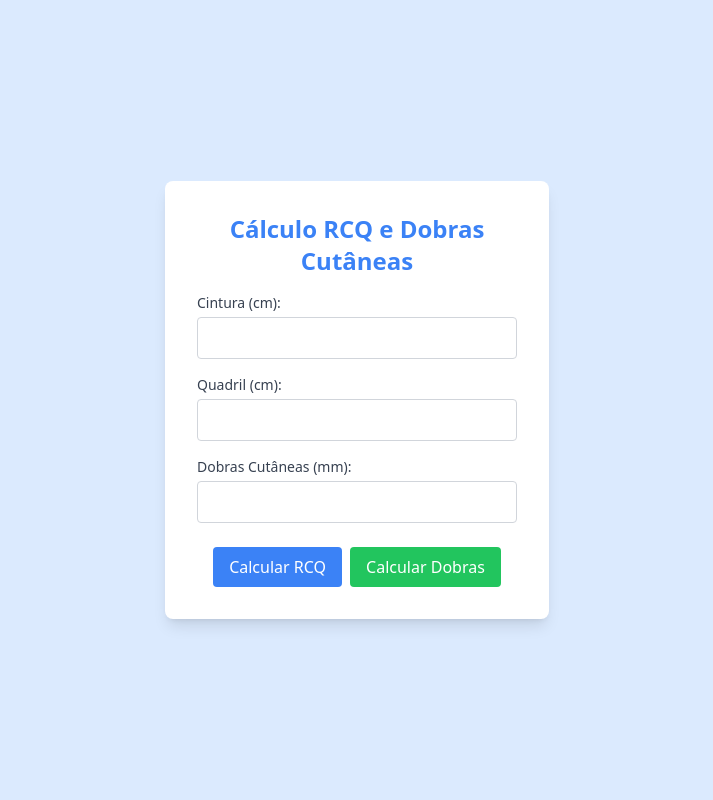
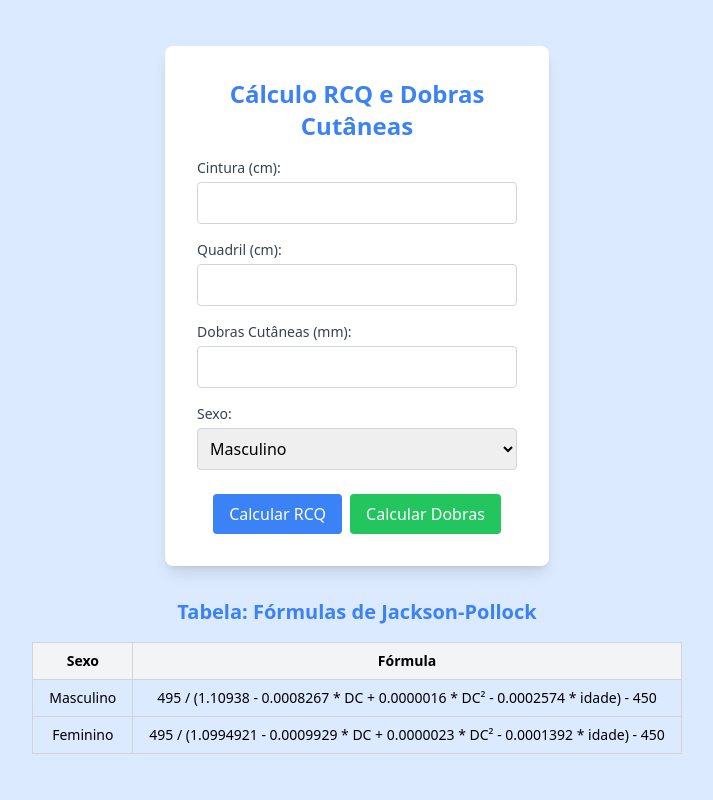
Before and after one commit to alissonsuassuna/app-academia-front, a React (Vite) app in the folder Front-End/: page / in a window 1280 px wide. Shown: the top 800 px of the page, without its empty margins (283-996 px from the left). Built offline with nearby package versions, Linux system fonts and the light colour scheme.

Commit message:
criação de outro componente - TableDataUser

```diff
--- a/Front-End/src/App.jsx
+++ b/Front-End/src/App.jsx
@@ -1,5 +1,5 @@
 import { useState } from 'react'
-import UserDataForm from './pages/UserDataForm'
+import UserDataForm from './pages/UserDataForm' // foi importado o arquivo UserDataForm que está dentro do page
 import PersonalDataForm from './pages/PersonalDataForm'
 import PageTest from './pages/PageTest'
 
--- /dev/null
+++ b/Front-End/src/pages/TableDataUser.jsx
@@ -0,0 +1,29 @@
+import React from "react";
+
+function TableDataUser({ dadosCalculo }) {
+  return (
+    <div className="mt-8">
+      <h2 className="text-xl font-bold text-center text-blue-500 mb-4">
+        Tabela: Fórmulas de Jackson-Pollock
+      </h2>
+      <table className="table-auto w-full border-collapse border border-gray-300 text-sm text-center">
+        <thead>
+          <tr className="bg-gray-100">
+            <th className="border border-gray-300 px-4 py-2">Sexo</th>
+            <th className="border border-gray-300 px-4 py-2">Fórmula</th>
+          </tr>
+        </thead>
+        <tbody>
+          {dadosCalculo.map((item, index) => (
+            <tr key={index}>
+              <td className="border border-gray-300 px-4 py-2">{item.sexo}</td>
+              <td className="border border-gray-300 px-4 py-2">{item.formula}</td>
+            </tr>
+          ))}
+        </tbody>
+      </table>
+    </div>
+  );
+}
+
+export default TableDataUser;
--- a/Front-End/src/pages/UserDataForm.jsx
+++ b/Front-End/src/pages/UserDataForm.jsx
@@ -1,63 +1,137 @@
 import React, { useState } from "react";
+import TableDataUser from "./TableDataUser";
 
 function UserDataForm() {
-  // Estado para armazenar os dados do usuário
-  const [cintura, setCintura] = useState("");
-  const [quadril, setQuadril] = useState("");
-  const [dobras, setDobras] = useState("");
-  const [resultadoRCQ, setResultadoRCQ] = useState(null);
-  const [resultadoDobras, setResultadoDobras] = useState(null);
+  const [formData, setFormData] = useState({
+    cintura: "",
+    quadril: "",
+    dobras: "",
+    sexo: "masculino",
+  });
 
-  // Função para calcular a Relação Cintura-Quadril (RCQ)
+  const [resultados, setResultados] = useState({
+    rcq: null,
+    dobras: null,
+  });
+
+  // Dados para o componente TableDataUser
+  const dadosCalculo = [
+    {
+      sexo: "Masculino",
+      formula:
+        "495 / (1.10938 - 0.0008267 * DC + 0.0000016 * DC² - 0.0002574 * idade) - 450",
+    },
+    {
+      sexo: "Feminino",
+      formula:
+        "495 / (1.0994921 - 0.0009929 * DC + 0.0000023 * DC² - 0.0001392 * idade) - 450",
+    },
+  ];
+
+  // Atualizar os valores do formulário
+  const handleChange = (e) => {
+    const { name, value } = e.target;
+    setFormData((prev) => ({ ...prev, [name]: value }));
+  };
+
+  // Calcular RCQ
   const calcularRCQ = () => {
+    const { cintura, quadril } = formData;
     if (cintura && quadril) {
-      const resultado = (cintura / quadril).toFixed(2);
-      setResultadoRCQ(resultado);
+      const rcq = (cintura / quadril).toFixed(2);
+      setResultados((prev) => ({ ...prev, rcq }));
     }
   };
 
-  // Função para calcular as Dobras Cutâneas
+  // Calcular Dobras Cutâneas com Jackson-Pollock
   const calcularDobras = () => {
+    const { dobras, sexo } = formData;
     if (dobras) {
-      setResultadoDobras(dobras);
+      const dobrasNum = parseFloat(dobras);
+      let gorduraCorporal;
+
+      if (sexo === "masculino") {
+        gorduraCorporal = (
+          495 /
+            (1.10938 -
+              0.0008267 * dobrasNum +
+              0.0000016 * Math.pow(dobrasNum, 2) -
+              0.0002574 * 25) -
+          450
+        ).toFixed(2);
+      } else {
+        gorduraCorporal = (
+          495 /
+            (1.0994921 -
+              0.0009929 * dobrasNum +
+              0.0000023 * Math.pow(dobrasNum, 2) -
+              0.0001392 * 25) -
+          450
+        ).toFixed(2);
+      }
+
+      setResultados((prev) => ({ ...prev, dobras: gorduraCorporal }));
     }
   };
 
   return (
-    <div className="min-h-screen bg-blue-100 flex items-center justify-center">
+    <div className="min-h-screen bg-blue-100 flex items-center justify-center flex-col">
       <div className="bg-white p-8 rounded-lg shadow-lg w-96">
-        <h1 className="text-2xl font-bold text-center text-blue-500">Cálculo RCQ e Dobras Cutâneas</h1>
+        <h1 className="text-2xl font-bold text-center text-blue-500">
+          Cálculo RCQ e Dobras Cutâneas
+        </h1>
 
+        {/* Entrada de Cintura */}
         <div className="mt-4">
           <label className="block text-sm font-medium text-gray-700">Cintura (cm):</label>
           <input
             type="number"
-            value={cintura}
-            onChange={(e) => setCintura(e.target.value)}
+            name="cintura"
+            value={formData.cintura}
+            onChange={handleChange}
             className="mt-1 p-2 w-full border border-gray-300 rounded"
           />
         </div>
 
+        {/* Entrada de Quadril */}
         <div className="mt-4">
           <label className="block text-sm font-medium text-gray-700">Quadril (cm):</label>
           <input
             type="number"
-            value={quadril}
-            onChange={(e) => setQuadril(e.target.value)}
+            name="quadril"
+            value={formData.quadril}
+            onChange={handleChange}
             className="mt-1 p-2 w-full border border-gray-300 rounded"
           />
         </div>
 
+        {/* Entrada de Dobras Cutâneas */}
         <div className="mt-4">
           <label className="block text-sm font-medium text-gray-700">Dobras Cutâneas (mm):</label>
           <input
             type="number"
-            value={dobras}
-            onChange={(e) => setDobras(e.target.value)}
+            name="dobras"
+            value={formData.dobras}
+            onChange={handleChange}
             className="mt-1 p-2 w-full border border-gray-300 rounded"
           />
         </div>
 
+        {/* Seleção de Sexo */}
+        <div className="mt-4">
+          <label className="block text-sm font-medium text-gray-700">Sexo:</label>
+          <select
+            name="sexo"
+            value={formData.sexo}
+            onChange={handleChange}
+            className="mt-1 p-2 w-full border border-gray-300 rounded"
+          >
+            <option value="masculino">Masculino</option>
+            <option value="feminino">Feminino</option>
+          </select>
+        </div>
+
+        {/* Botões */}
         <div className="mt-6 flex justify-center">
           <button
             onClick={calcularRCQ}
@@ -73,18 +147,22 @@ function UserDataForm() {
           </button>
         </div>
 
-        {resultadoRCQ !== null && (
+        {/* Resultados */}
+        {resultados.rcq !== null && (
           <div className="mt-6 text-center text-blue-600">
-            <p>Relação Cintura-Quadril (RCQ): {resultadoRCQ}</p>
+            <p>Relação Cintura-Quadril (RCQ): {resultados.rcq}</p>
           </div>
         )}
 
-        {resultadoDobras !== null && (
+        {resultados.dobras !== null && (
           <div className="mt-6 text-center text-green-600">
-            <p>Dobras Cutâneas: {resultadoDobras} mm</p>
+            <p>Gordura Corporal: {resultados.dobras}%</p>
           </div>
         )}
       </div>
+
+      {/* Tabela com informações de cálculo */}
+      <TableDataUser dadosCalculo={dadosCalculo} />
     </div>
   );
 }
```
Also changed, not shown: Front-End/package.json (+4 -7 lines), 1 other file (tests, documents, lock files or other folders).
